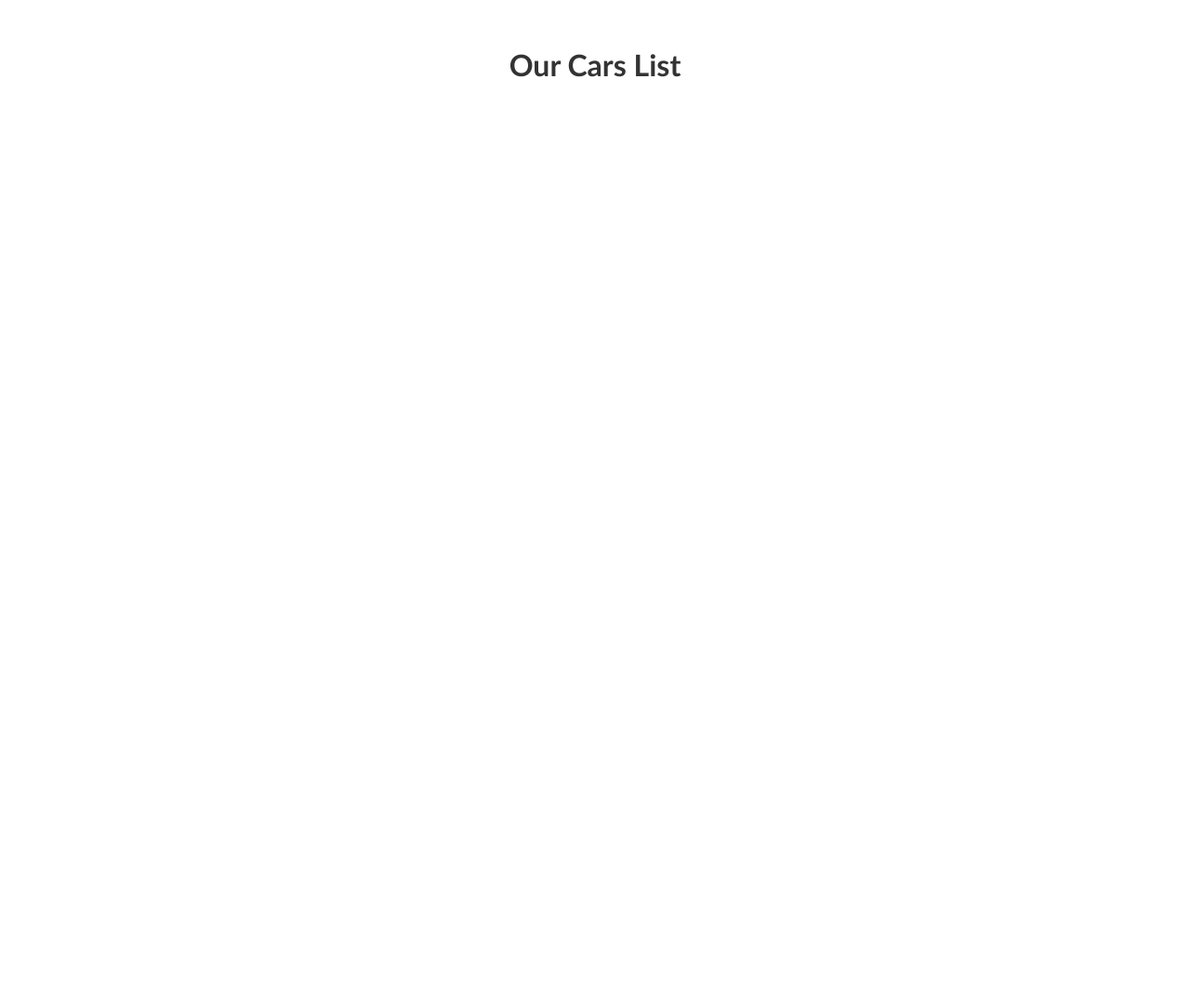
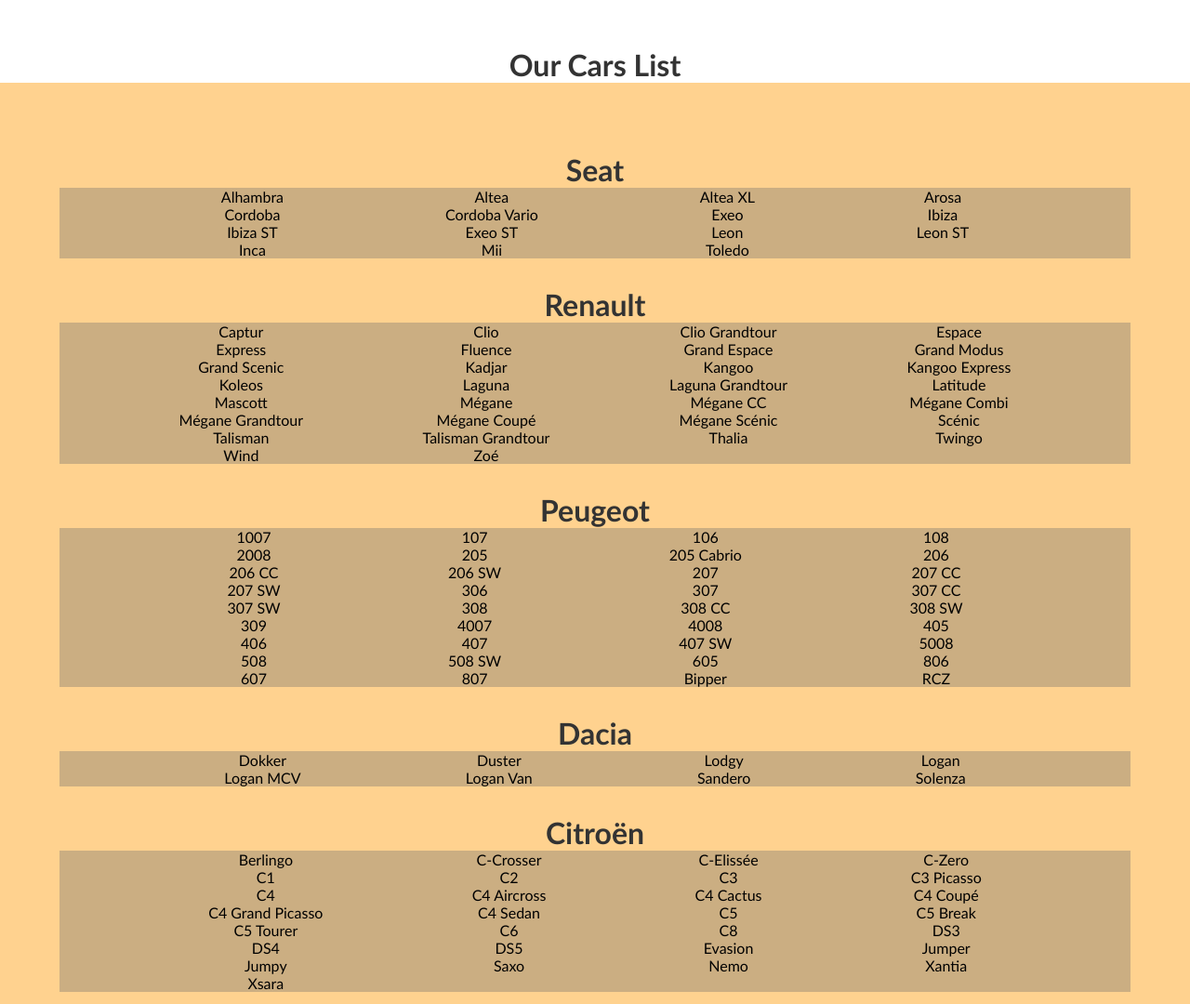
Before and after one commit to VytautasSts/HTML_CSS_exam, a plain HTML site: page Task 4/Index.html in a window 1280 px wide. Shown: the top 1080 px of the page at 93% size. Before the commit the page ends 800 px from the top, so only its background shows below. Drawn offline with Linux system fonts and the light colour scheme.

Commit message:
Task 4 completed. Updated Task 4 files

```diff
--- a/Task 4/Index.html
+++ b/Task 4/Index.html
@@ -2,6 +2,7 @@
 <html lang="en">
   <head>
     <meta charset="UTF-8" />
+    <meta name="viewport" content="width=device-width, initial-scale=1.0">
     <title>Cars list</title>
     <!-- Custom CSS -->
     <link rel="stylesheet" href="./style.css" />
--- a/Task 4/script.js
+++ b/Task 4/script.js
@@ -15,29 +15,28 @@
   getCars(cars);
 }
 
-function getCars(cars) {
-  console.log(cars)
-  // document.getElementById("loading").style.visibility = "hidden";
+async function getCars(cars) {
+  for (let car in cars) {
+
+    const card = document.createElement('div');
+
+    const brand = document.createElement('h1');
+    brand.innerText = cars[car].brand;
+    brand.id='brand';
+    card.append(brand);
+
+    const variants = document.createElement('div');
+    variants.id = 'variants';
+    card.append(variants);
+
+    for (i=0; i<cars[car].models.length; i++){
+      const model = document.createElement('p');
+      model.innerText = cars[car].models[i];
+      variants.append(model);
+    }
+
+    document.getElementById("output").append(card);
+  }
 };
 
 importData();
-
-//   function createUserCard (user){
-
-//     const img = document.createElement('img');
-//     img.src = user.avatar_url;
-//     img.alt = `${user.login} profile picture`;
-
-//     const login = document.createElement('h4');
-//     login.innerText = user.login;
-
-//     const card = document.createElement('div');
-//     card.append(login, img);
-
-//     document.getElementById("output").append(card);
-//   }
-
-//   function changeView(){
-//     document.getElementById("message").style.visibility ="collapse";
-//     document.getElementById("output").style.textAlign = "center";
-//   };
--- a/Task 4/style.css
+++ b/Task 4/style.css
@@ -14,6 +14,7 @@
   display: flex;
   flex-direction: column;
   align-items: center;
+  margin-top: 40px;
 }
 
 .container {
@@ -24,6 +25,50 @@
 }
 
 .container h1 {
-  margin-top: 50px;
+  margin-top: 10px;
   color: #333;
 }
+
+#output{
+  display:flex;
+  flex-flow: column;
+  width:100%;
+  align-items: center;
+  justify-content: center;
+  background-color: rgb(255, 210, 143);
+  padding: 5%;
+  /* display: grid;
+  grid-template-columns: auto auto auto auto; */
+}
+
+#output div{
+  text-align: center;
+  width: 100%;
+  margin:auto auto 10px auto;
+}
+
+p{
+  width:100%;
+}
+
+#variants {
+  justify-content: space-evenly;
+  display: grid;
+  grid-template-columns: auto;
+  background-color:rgba(107, 107, 107, 0.35);
+}
+@media screen and (min-width: 768px) {
+  #variants {
+    grid-template-columns: auto auto;
+  }
+}
+@media screen and (min-width: 992px) {
+  #variants {
+    grid-template-columns: auto auto auto;
+  }
+}
+@media screen and (min-width: 1280px) {
+  #variants {
+    grid-template-columns: auto auto auto auto;
+  }
+}
```
